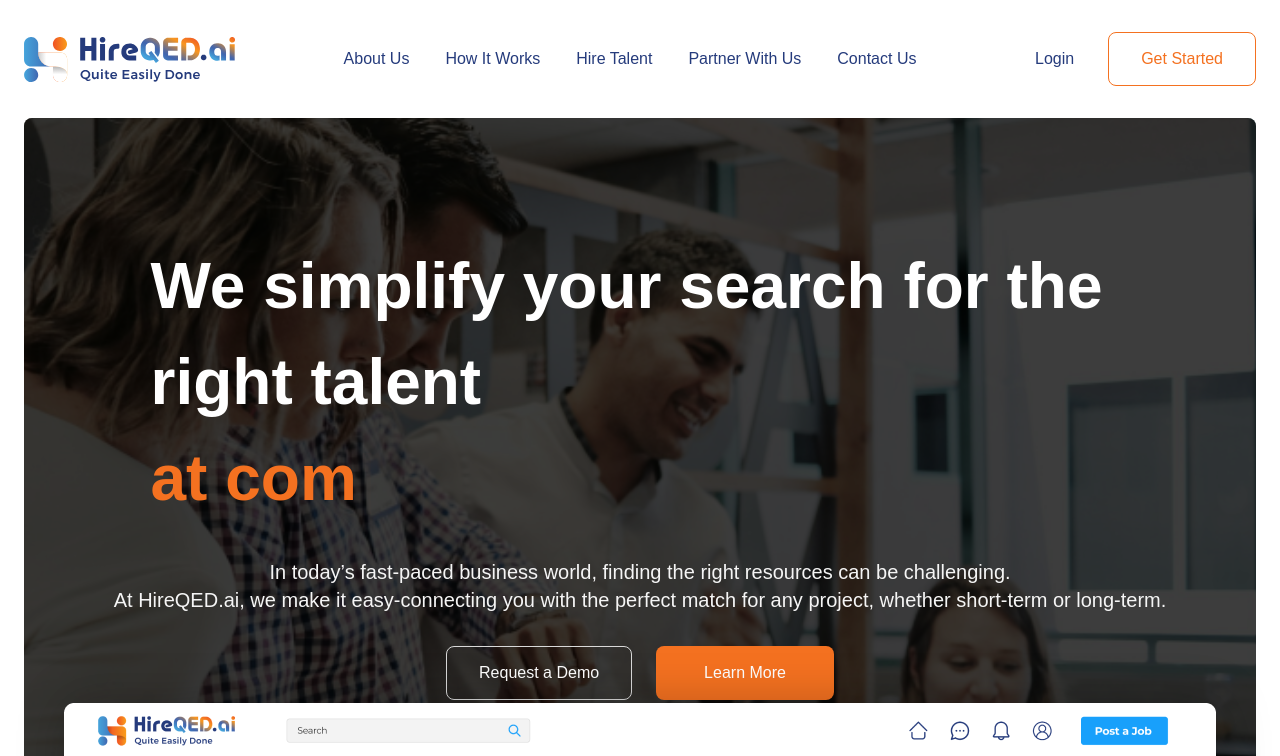
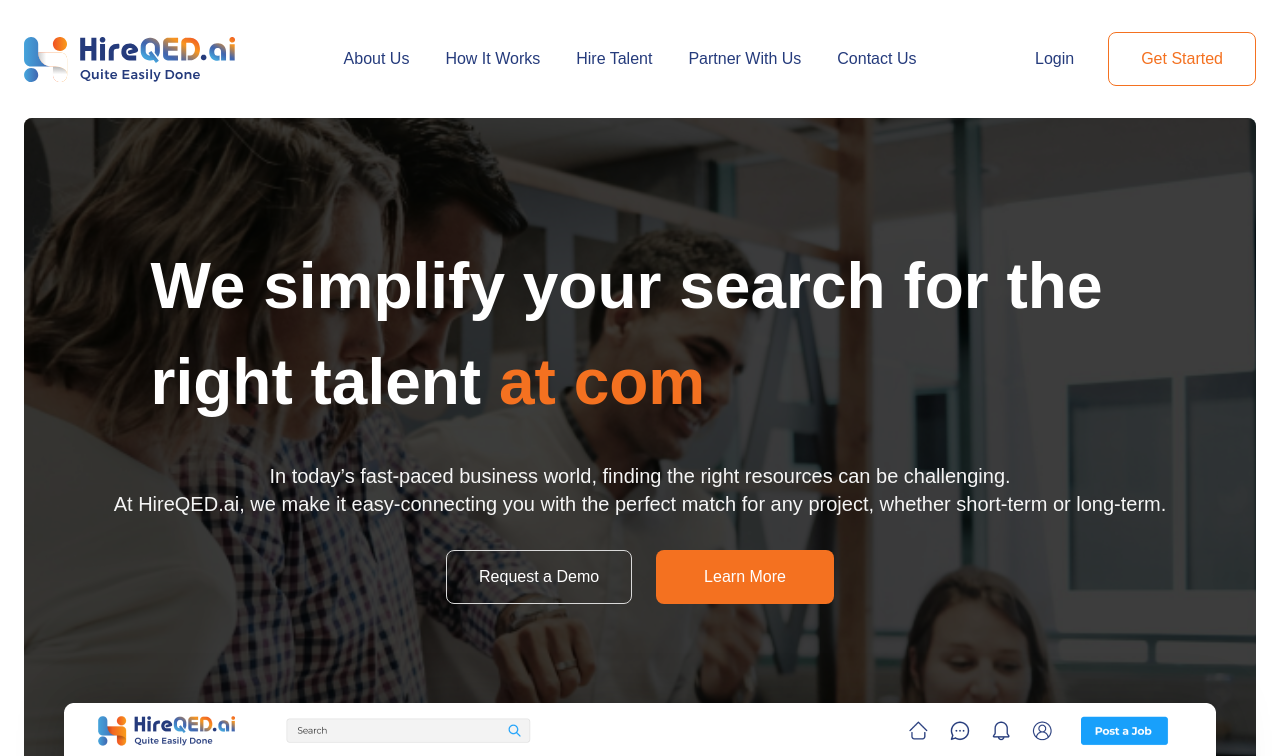
Before and after one commit to Harshad812/hireqed, a Next.js app: page / in a window 1280 px wide. Shown: the top 756 px of the page. Built offline with nearby package versions, Linux system fonts and the light colour scheme.

Commit message:
Fixed design issue in typewriter

```diff
--- a/src/components/home/HeroSection/index.tsx
+++ b/src/components/home/HeroSection/index.tsx
@@ -15,7 +15,7 @@ export const HeroSection = () => {
                 <div className="px-[40px]">
                   <h1 className="text-[64px] leading-[96px] font-semibold text-white">
                     We simplify your search for the right talent{" "}
-                    <span className="text-accent-300 inline">
+                    <span className="text-accent-300 inline-block">
                       <TypewriterText
                         texts={[
                           "at faster speed",
```
